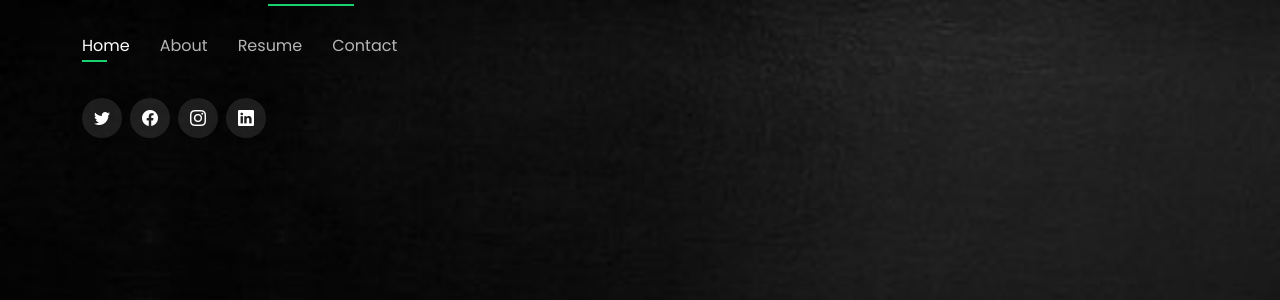
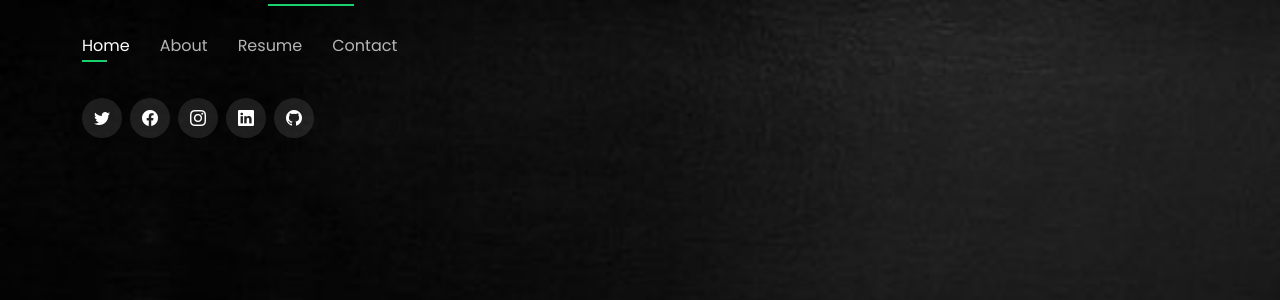
Before and after one commit to Susansujakhu/portfolio, a Django app: template resume/templates/resume/index.html in a window 1280 px wide. Shown: the part 380-680 px from the top of the page. Run offline with Django 4.2, Linux system fonts and the light colour scheme; the template is opened without the code that fills it: values that come from a table or form of the project are taken from there, others are empty; tables that the repository leaves empty hold one stand-in row (values such as "Sample post"); grey boxes marked "Sample" are stand-in pictures; some libraries are stand-ins or nearby versions.

Commit message:
problem resolved

```diff
--- a/resume/templates/resume/index.html
+++ b/resume/templates/resume/index.html
@@ -11,8 +11,8 @@
   <meta content="" name="keywords">
 
   <!-- Favicons -->
-  {% comment %} <link href="{% static 'resume/img/favicon.png' %}" rel="icon"> {% endcomment %}
-  <link href="{% static 'resume/img/apple-touch-icon.png' %}" rel="apple-touch-icon">
+  <link href="pictures/{{user_detail.profile.profile_picture}}" rel="icon">
+  <link href="pictures/{{user_detail.profile.profile_picture}}" rel="apple-touch-icon">
 
   <!-- Google Fonts -->
   <link href="https://fonts.googleapis.com/css?family=Open+Sans:300,300i,400,400i,600,600i,700,700i|Raleway:300,300i,400,400i,500,500i,600,600i,700,700i|Poppins:300,300i,400,400i,500,500i,600,600i,700,700i" rel="stylesheet">
@@ -54,10 +54,11 @@
       </nav><!-- .navbar -->
 
       <div class="social-links">
-        <a href="https://twitter.com/sujakhu_sushan" class="twitter"><i class="bi bi-twitter"></i></a>
-        <a href="https://www.facebook.com/sus.shawn.14/" class="facebook"><i class="bi bi-facebook"></i></a>
-        <a href="https://www.instagram.com/sujakhusushan/" class="instagram"><i class="bi bi-instagram"></i></a>
-        <a href="https://www.linkedin.com/in/susan-sujakhu-b1331a1b6/" class="linkedin"><i class="bi bi-linkedin"></i></a>
+        <a href="https://twitter.com/sujakhu_sushan" target="_blank" class="twitter"><i class="bi bi-twitter"></i></a>
+        <a href="https://www.facebook.com/sus.shawn.14/" target="_blank" class="facebook"><i class="bi bi-facebook"></i></a>
+        <a href="https://www.instagram.com/sujakhusushan/" target="_blank" class="instagram"><i class="bi bi-instagram"></i></a>
+        <a href="https://www.linkedin.com/in/susan-sujakhu-b1331a1b6/" target="_blank" class="linkedin"><i class="bi bi-linkedin"></i></a>
+        <a href="https://github.com/Susansujakhu" target="_blank" class="github"><i class="bi bi-github"></i></a>
       </div>
 
     </div>
@@ -76,7 +77,7 @@
 
       <div class="row">
         <div class="col-lg-4" data-aos="fade-right">
-          <img src="assets/img/me.jpg" class="img-fluid" alt="">
+          <img src="pictures/{{user_detail.profile.profile_picture}}" class="img-fluid" alt="">
         </div>
         <div class="col-lg-8 pt-4 pt-lg-0 content" data-aos="fade-left">
           <h3>Python Developer &amp; Software Engineer</h3>
@@ -97,9 +98,9 @@
               {% now "Y" as current_year %}
               <ul>
                 <li><i class="bi bi-chevron-right"></i> <strong>Phone:</strong> <span>{{ user_detail.profile.phone|default:"+977-9866297369"}}</span></li>
-                <li><i class="bi bi-chevron-right"></i> <strong>Email:</strong> <span> <a href="mailto:{{user_detail.email}}"> {{user_detail.email|default:"sushansujakhu14@gmail.com"}}</a></span></li>
-                <li><i class="bi bi-chevron-right"></i> <strong>linkedIn:</strong> <span><a href="{{ user_detail.profile.linkedin }}">susan.sujakhu</a></span></li>
-                <li><i class="bi bi-chevron-right"></i> <strong>Status:</strong> <span>Available</span></li>
+                <li><i class="bi bi-chevron-right"></i> <strong>Email:</strong> <span> <a href="mailto:{{user_detail.email}}" target="_blank"> {{user_detail.email|default:"sushansujakhu14@gmail.com"}}</a></span></li>
+                <li><i class="bi bi-chevron-right"></i> <strong>linkedIn:</strong> <span><a href="{{ user_detail.profile.linkedin }}" target="_blank">susan.sujakhu</a></span></li>
+                <li><i class="bi bi-chevron-right"></i> <strong>GitHub:</strong> <span><a href="{{ user_detail.profile.git }}" target="_blank">Susansujakhu</a></span></li>
               </ul>
             </div>
           </div>
```
